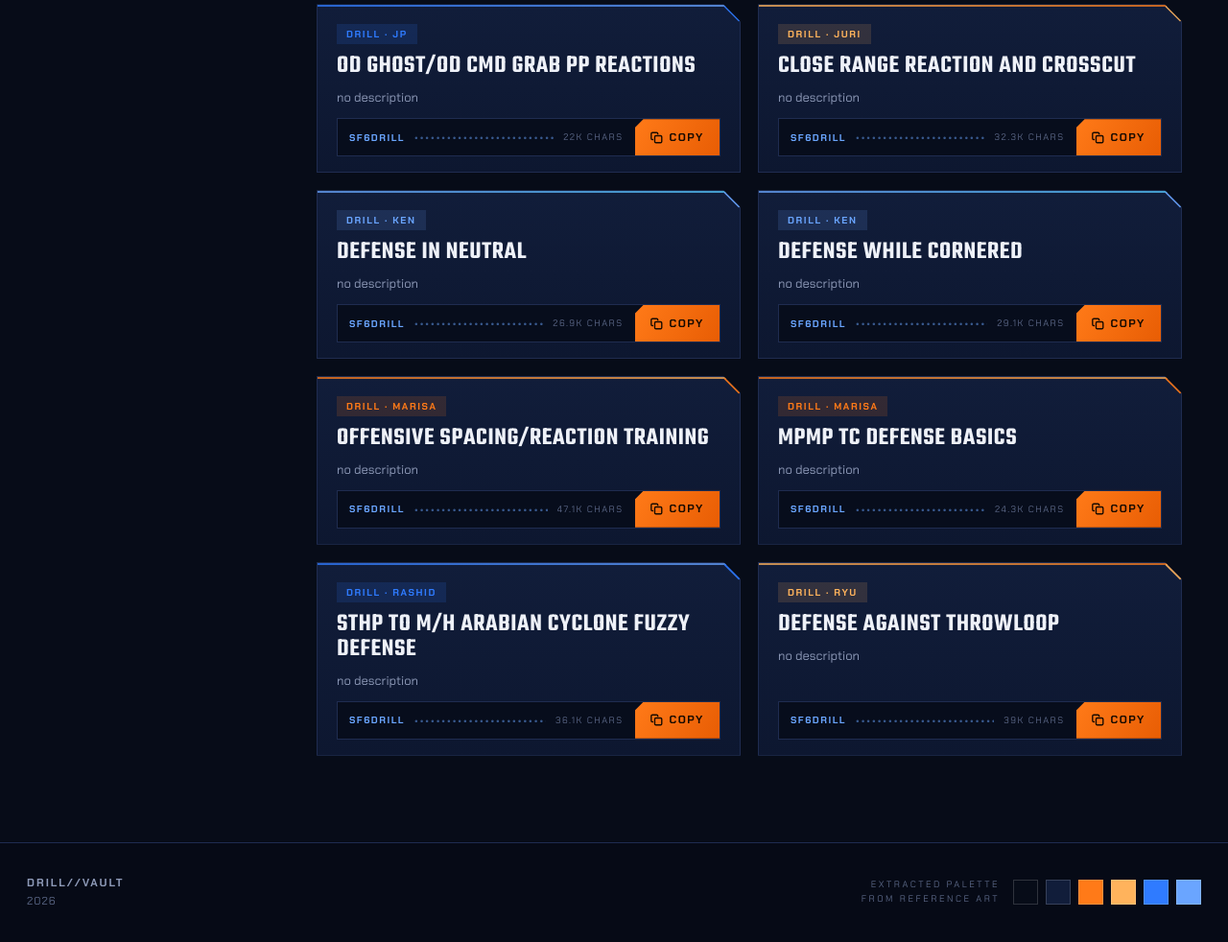
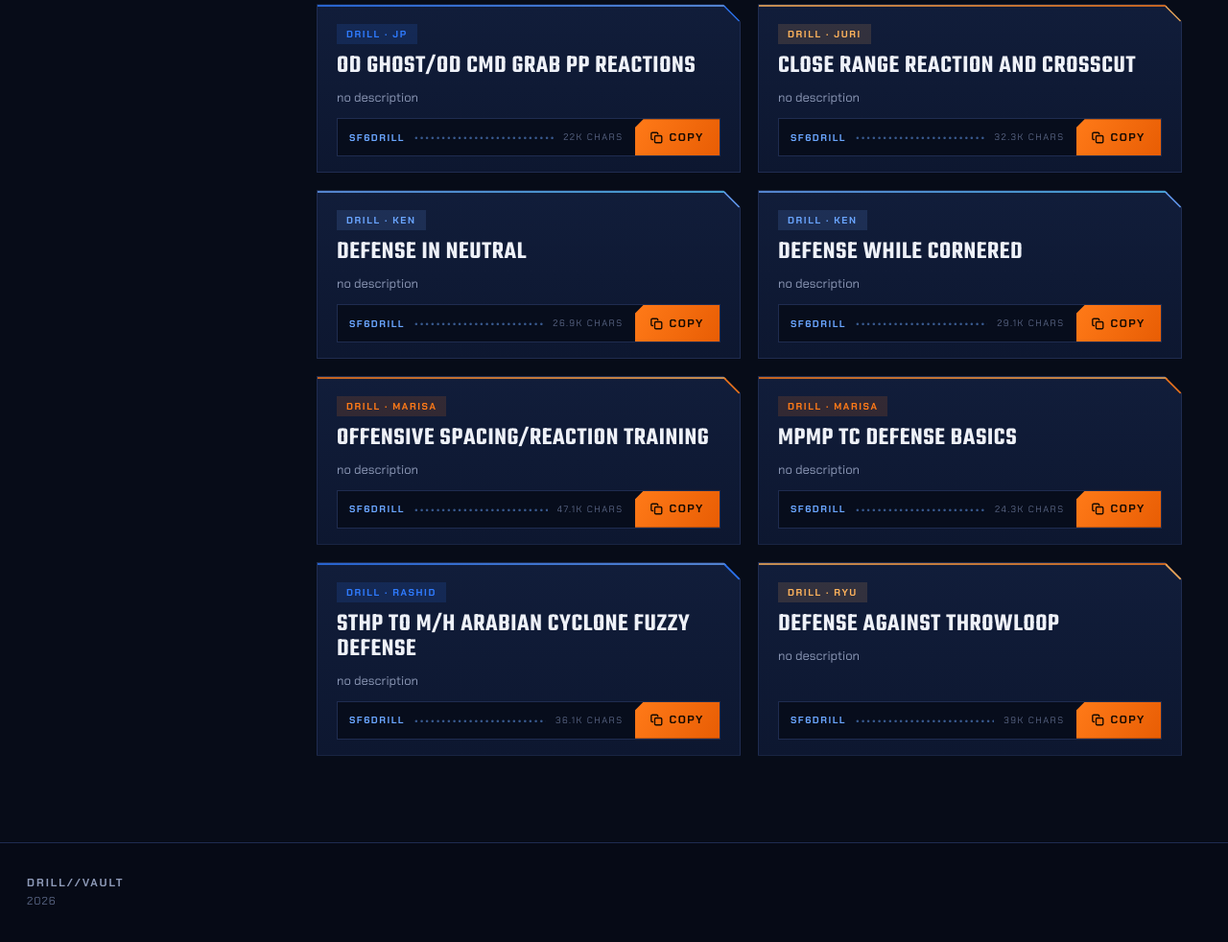
Before and after one commit to Halderim/drillvault, a plain HTML site: page index.html in a window 1280 px wide. Shown: the part 1480-2462 px from the top of the page at 96% size. Drawn offline with Linux system fonts and the light colour scheme.

Commit message:
removed pallet

```diff
--- a/index.html
+++ b/index.html
@@ -363,17 +363,6 @@ footer{border-top:1px solid var(--line);padding:32px 28px;background:rgba(7,11,2
       <b>DRILL//VAULT</b><br>
       <span id="year"></span>
     </div>
-    <div class="palette" id="palette">
-      <div class="palette-label">Extracted palette<br>from reference art</div>
-      <div class="swatches">
-        <span class="swatch" style="background:#070c18" title="#070C18 — Deep Navy"></span>
-        <span class="swatch" style="background:#111d3a" title="#111D3A — Panel Navy"></span>
-        <span class="swatch" style="background:#ff7a18" title="#FF7A18 — Hot Orange"></span>
-        <span class="swatch" style="background:#ffb35c" title="#FFB35C — Amber"></span>
-        <span class="swatch" style="background:#2f7bff" title="#2F7BFF — Electric Blue"></span>
-        <span class="swatch" style="background:#6aa5ff" title="#6AA5FF — Sky"></span>
-      </div>
-    </div>
   </div>
 </footer>
 
```
